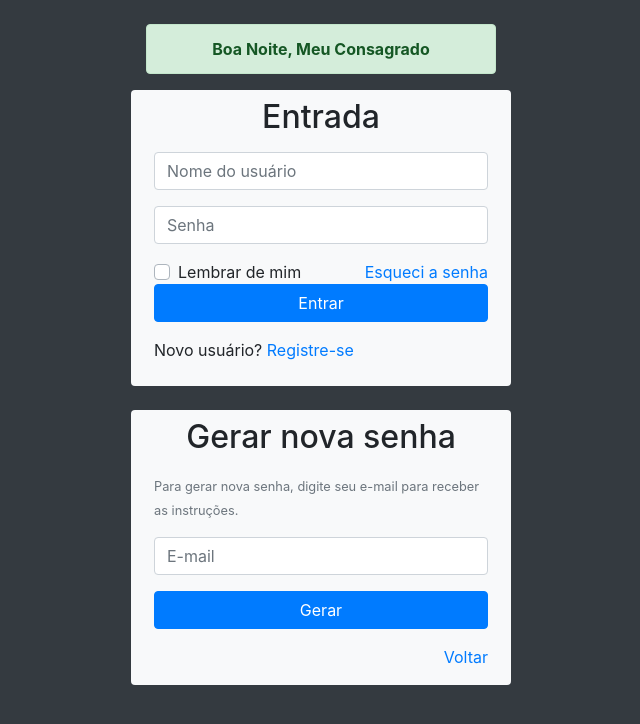
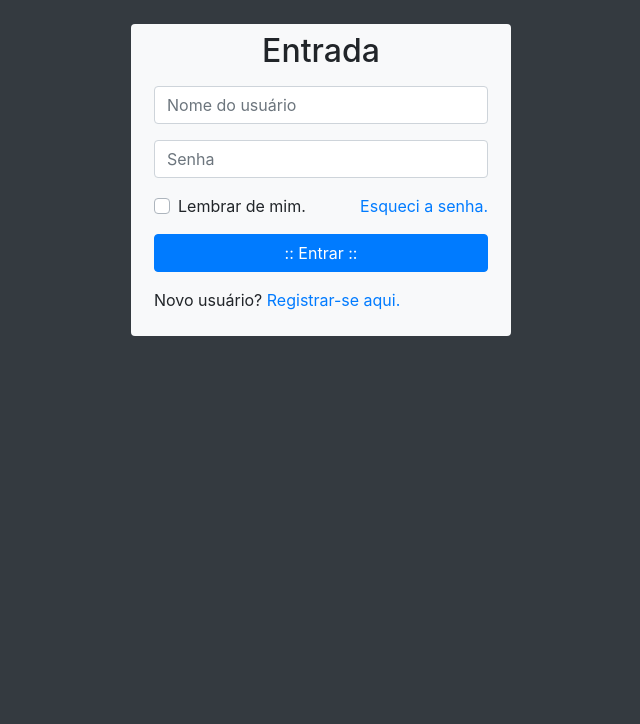
Before and after one commit to Bononomi/sistemaDeLogin, a PHP site: page / in a window 1280 px wide. Shown: the top 724 px of the page, without its empty margins (319-959 px from the left). Run offline with PHP 8.4, Linux system fonts and the light colour scheme.

Commit message:
Arquivo atualizado para a aula 04/07/2019

```diff
--- a/index.php
+++ b/index.php
@@ -9,105 +9,200 @@
     <link rel="stylesheet" href="https://stackpath.bootstrapcdn.com/bootstrap/4.3.1/css/bootstrap.min.css" integrity="sha384-ggOyR0iXCbMQv3Xipma34MD+dH/1fQ784/j6cY/iJTQUOhcWr7x9JvoRxT2MZw1T" crossorigin="anonymous">
 
     <title>Sistema de Login</title>
+    <style>
+        #alerta,
+        #caixaRegistro,
+        #caixaSenha{
+            display: none;
+        }
+    </style>
   </head>
   <body class="bg-dark">
       <main class="container mt-4">
           <!-- Alerta -->
           <section class="row">
               <div class="col-lg-4 offset-lg-4"
-                     id="alert">
+                   id="alerta">
                   <div class="alert alert-success text-center">
                       <strong id="resultado">
-                            Boa Noite, Meu Consagrado
+                          Olá Maravilhoso Mundo Bootstrap
                       </strong>
-
                   </div>
-
               </div>
-
           </section>
 
-            <!-- Formulário de Login-->
+          <!-- Formulário de Login -->
           <section class="row">
-                <div class="col-lg-4 offset-lg-4 bg-light rounded" id="caixaLogin">
+              <div class="col-lg-4 offset-lg-4 bg-light rounded"
+                   id="caixaLogin">
                   <h2 class="text-center mt-2">
                       Entrada
                   </h2>
-                    <form action="#" method="post" role="form" class="p-2"
-                          id="formLogin">
+                  <form action="#" method="post" role="form"
+                        class="p-2" id="formLogin">
+
                       <div class="form-group">
                           <input type="text" name="nomeUsuario"
-                                   class="form-control" placeholder="Nome do usuário"
+                                 class="form-control"
+                                 placeholder="Nome do usuário"
                                  required minlength="5">
                       </div>
 
                       <div class="form-group">
-                            <input type="password" name="senhaUsuario"
-                                   class="form-control" placeholder="Senha"
+                          <input type="password"
+                                 name="senhaUsuario"
+                                 class="form-control"
+                                 placeholder="Senha"
                                  required minlength="6">
                       </div>
 
+                      <div class="form-group">
                           <div class="custom-control custom-checkbox">
-                            <input type="checkbox" name="lembrar" id="checkLembrar"
+                              <input type="checkbox" name="lembrar"
+                                     id="checkLembrar"
                                      class="custom-control-input">
-                            <label for="checkLembrar" class="custom-control-label">
-                                Lembrar de mim
+                              <label for="checkLembrar"
+                                     class="custom-control-label">
+                                  Lembrar de mim.
                               </label>
-
                               <a href="#" id="btnEsqueci" class="float-right">
-                                Esqueci a senha
+                                  Esqueci a senha.
                               </a>
+                          </div>
                       </div>
 
                       <div class="form-group">
-                            <input type="submit" name="bntEntrar" id="btnEntrar"
-                                   value="Entrar" class="btn btn-primary btn-block">
+                          <input type="submit" name="btnEntrar"
+                                 id="btnEntrar"
+                                 value=":: Entrar ::"
+                                 class="btn btn-primary btn-block">
                       </div>
 
-                        <div>
+                      <div class="form-group">
                           <p>
                               Novo usuário?
                               <a href="#" id="btnRegistrar">
-                                    Registre-se
+                                Registrar-se aqui.
                               </a>
                           </p>
                       </div>
 
                   </form>
               </div>
+          </section>
+          <br> <!-- maroto -->
+          <!-- Formulário de Registro de Novo Usuário -->
+          <section class="row">
+              <div class="col-lg-4 offset-lg-4 bg-light rounded"
+                   id="caixaRegistro">
+                  <h2 class="text-center mt-2">Registrar-se</h2>
+                  <form action="#" method="post" role="form"
+                        class="p-2" id="formRegistro">
 
+                      <!-- Campo Nome Completo -->
+                      <div class="form-group">
+                          <input type="text" name="nomeCompleto"
+                                 class="form-control"
+                                 placeholder="Nome completo" required
+                                 minlength="6">
+                      </div>
+
+                      <!-- Campo Nome do Usuário -->
+                      <div class="form-group">
+                          <input type="text" name="nomeUsuario"
+                                 class="form-control"
+                                 placeholder="Nome do Usuário" required
+                                 minlength="6">
+                      </div>
+
+                      <!-- Campo E-mail -->
+                      <div class="form-group">
+                          <input type="email" name="emailUsuario"
+                                 class="form-control"
+                                 placeholder="E-mail" required>
+                      </div>
+
+                      <!-- Campo Senha -->
+                      <div class="form-group">
+                          <input type="password" id="senhaUsuario"
+                                 class="form-control"
+                                 placeholder="Senha" required
+                                 minlength="6">
+                      </div>
+
+                      <!-- Campo de confirmação de senha -->
+                      <div class="form-group">
+                          <input type="password"
+                                 id="senhaUsuarioConfirmar"
+                                 name="senhaUsuarioConfirmar"
+                                 class="form-control"
+                                 placeholder="Confirmar a senha" required
+                                 minlength="6">
+                      </div>
+
+                      <!-- Checkbox de aceite dos termos -->
+                      <div class="form-group">
+                          <div class="custom-control custom-checkbox">
+                            <input type="checkbox" name="concordar"
+                                   class="custom-control-input"
+                                   id="checkConcordar">
+                            <label for="checkConcordar"
+                                   class="custom-control-label">
+                                Eu concordo com os
+                                <a href="#">termos e condições.</a>
+                            </label>
+                          </div>
+                      </div>
+
+                      <!-- botão enviar -->
+                      <div class="form-group">
+                          <input type="submit"
+                                 name="btnRegistroUsuario"
+                                 id="btnRegistroUsuario"
+                                 value=":: Registrar ::"
+                                 class="btn btn-primary btn-block">
+                      </div>
+
+                      <!-- Já registrado -->
+                      <div class="form-group">
+                          <p class="text-center">
+                              Já registrado?
+                              <a href="#" id="btnEntrarRegistrado">
+                                  Entrar aqui.
+                              </a>
+                          </p>
+                      </div>
+
+                  </form>
+              </div>
           </section>
-
-            <br> <!--quebrar linha-->
-
+          <br> <!-- maroto -->
           <!-- Formulário de Recuperação de Senha -->
           <section class="row">
               <div class="col-lg-4 offset-lg-4 bg-light rounded"
                    id="caixaSenha">
-
                   <h2 class="text-center mt-2">
                       Gerar nova senha
                   </h2>
-                    <form action="#" method="post" role="form" class="p-2"
-                          id="formSenha">
+                  <form action="#" method="post" role="form"
+                        class="p-2" id="formSenha">
                       <div class="form-group">
                           <small class="text-muted">
-                                Para gerar nova senha, digite seu e-mail para
-                                receber as instruções.
+                              Para gerar nova senha, digite seu
+                              e-mail para receber as instruções.
                           </small>
                       </div>
-
                       <div class="form-group">
                           <input type="email" name="emailGerarSenha"
-                                   class="form-control" placeholder="E-mail"
-                                   required="">
+                                 class="form-control"
+                                 placeholder="E-mail" required="">
                       </div>
-
                       <div class="form-group">
-                            <input type="submit" name="btnGerar" id="btnGerar"
-                                   value="Gerar" class="btn btn-primary btn-block">
+                          <input type="submit" name="btnGerar"
+                                 id="btnGerar"
+                                 value=":: Gerar ::"
+                                 class="btn btn-primary btn-block">
                       </div>
-
                       <div class="form-group float-right">
                           <a href="#" id="btnVoltar">
                               Voltar
@@ -117,12 +212,47 @@
               </div>
           </section>
 
+          <!-- Formulário de Recuperação de Senha -->
+
+
 
       </main>
+
+
+
     <!-- Optional JavaScript -->
     <!-- jQuery first, then Popper.js, then Bootstrap JS -->
     <script src="https://code.jquery.com/jquery-3.3.1.slim.min.js" integrity="sha384-q8i/X+965DzO0rT7abK41JStQIAqVgRVzpbzo5smXKp4YfRvH+8abtTE1Pi6jizo" crossorigin="anonymous"></script>
     <script src="https://cdnjs.cloudflare.com/ajax/libs/popper.js/1.14.7/umd/popper.min.js" integrity="sha384-UO2eT0CpHqdSJQ6hJty5KVphtPhzWj9WO1clHTMGa3JDZwrnQq4sF86dIHNDz0W1" crossorigin="anonymous"></script>
     <script src="https://stackpath.bootstrapcdn.com/bootstrap/4.3.1/js/bootstrap.min.js" integrity="sha384-JjSmVgyd0p3pXB1rRibZUAYoIIy6OrQ6VrjIEaFf/nJGzIxFDsf4x0xIM+B07jRM" crossorigin="anonymous"></script>
+    <script>
+       //$(document).ready(function(){});
+       //jQuery
+       $(function(){
+           //Mostra caixa de senha no Login
+           $("#btnEsqueci").click(function(){
+               $("#caixaLogin").hide();//Esconder
+               $("#caixaSenha").show();//Mostrar
+           });
+
+           //Volta para o Login
+           $("#btnVoltar").click(function(){
+               $("#caixaLogin").show();//Mostrar
+               $("#caixaSenha").hide();//Esconder
+           });
+
+            //Mostra caixa Registrar no Login
+           $("#btnRegistrar").click(function(){
+               $("#caixaLogin").hide();//Esconder
+               $("#caixaRegistro").show();//Mostrar
+           });
+           //Mostra caixa Login no Registro
+           $("#btnEntrarRegistrado").click(function(){
+               $("#caixaLogin").show();//Mostrar
+               $("#caixaRegistro").hide();//Esconder
+           });
+
+       });
+    </script>
   </body>
 </html>
```
Lines whose indentation alone changed are shown as unchanged.
